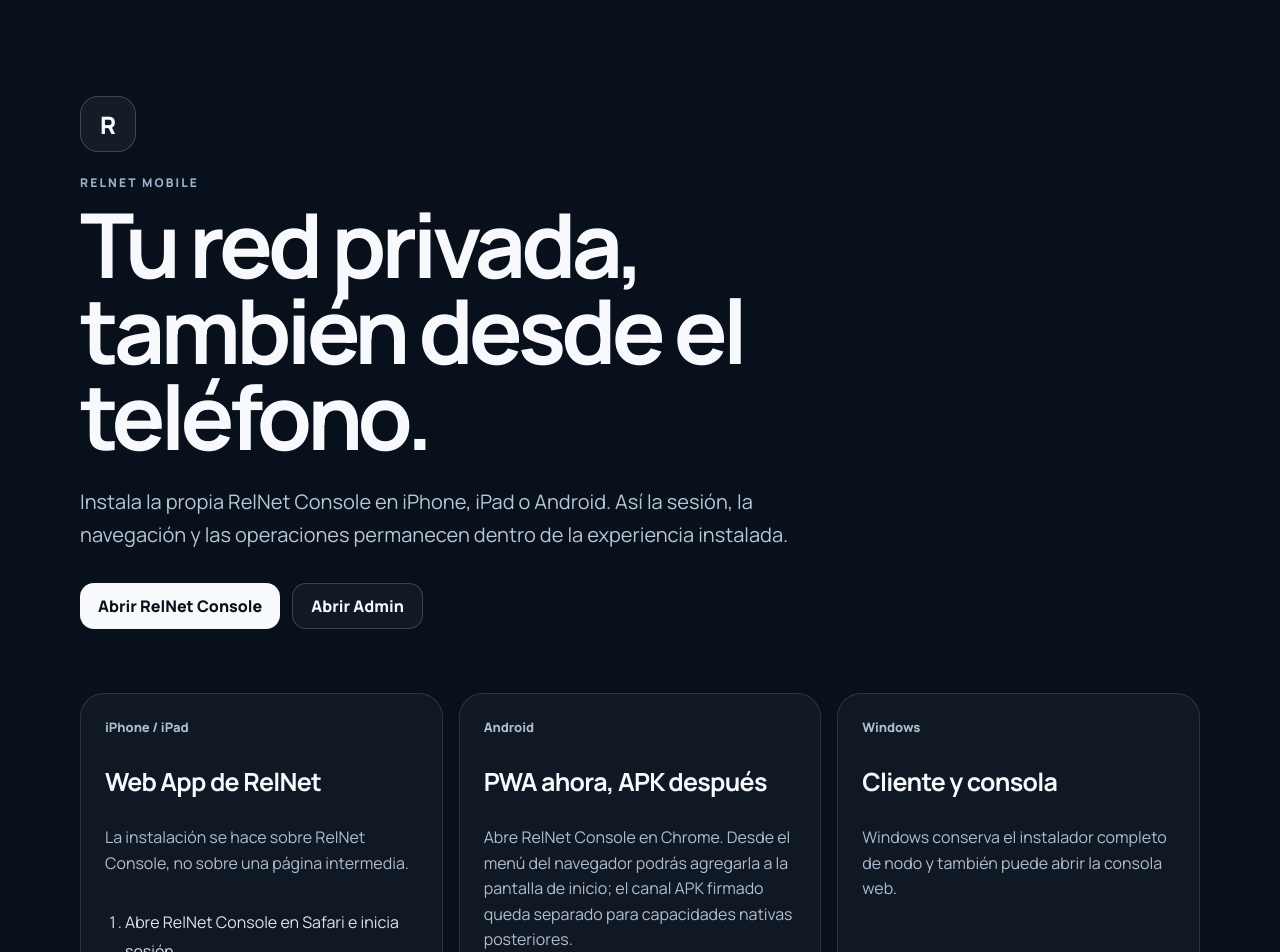
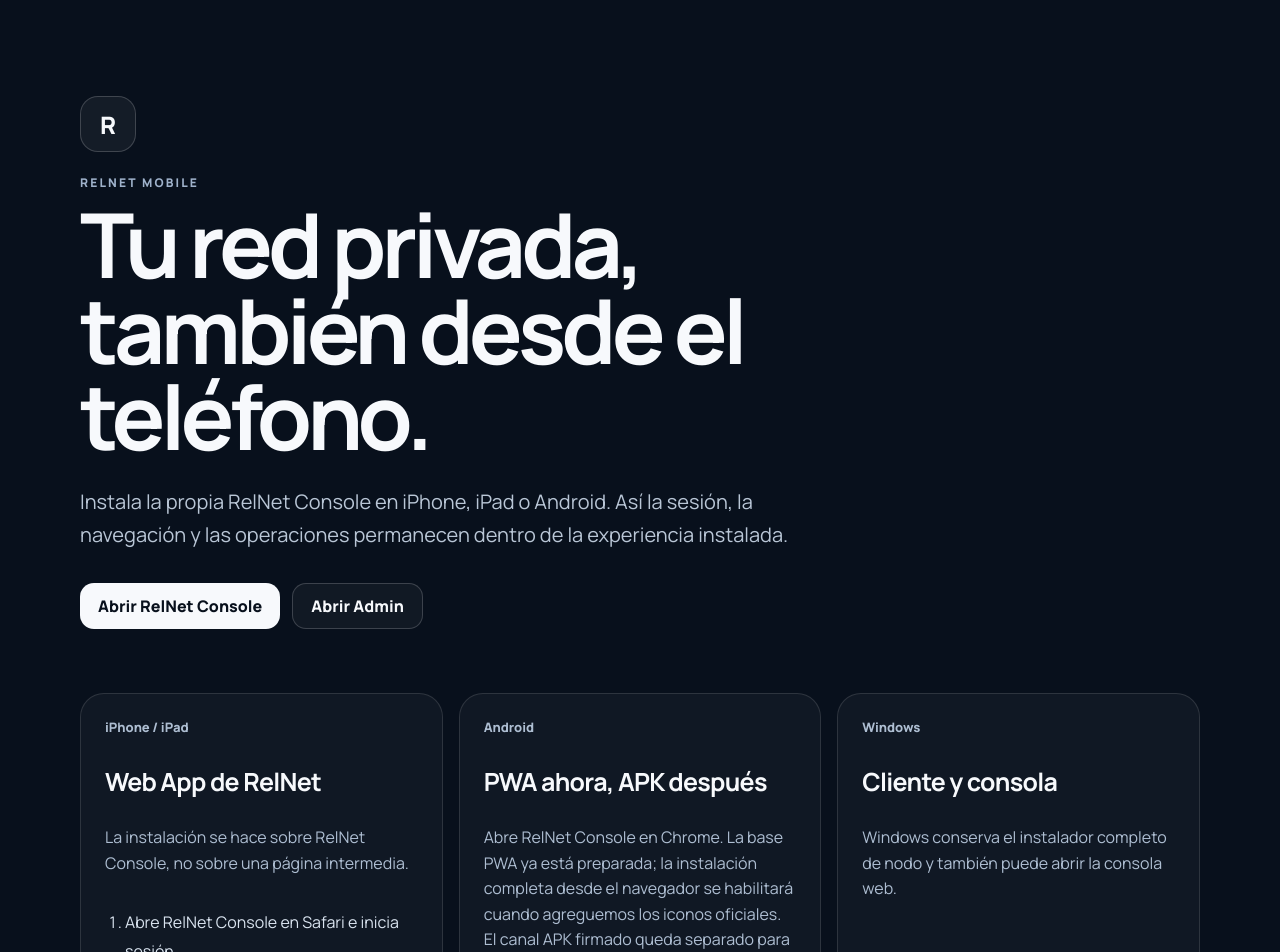
Before and after one commit to ricardomartinez-xcode/Landing, a Next.js app: page /install in a window 1280 px wide. Shown: the top 952 px of the page. Built offline with nearby package versions, Linux system fonts and the light colour scheme.

Commit message:
docs: clarify Android install waits for official icons

```diff
--- a/app/install/InstallExperience.tsx
+++ b/app/install/InstallExperience.tsx
@@ -60,7 +60,7 @@ export function InstallExperience() {
             {platform === 'android' ? <small>Este dispositivo</small> : null}
           </div>
           <h2>PWA ahora, APK después</h2>
-          <p>Abre RelNet Console en Chrome. Desde el menú del navegador podrás agregarla a la pantalla de inicio; el canal APK firmado queda separado para capacidades nativas posteriores.</p>
+          <p>Abre RelNet Console en Chrome. La base PWA ya está preparada; la instalación completa desde el navegador se habilitará cuando agreguemos los iconos oficiales. El canal APK firmado queda separado para capacidades nativas posteriores.</p>
           <a className={styles.cardButton} href={CONSOLE_URL}>Abrir Console</a>
           <span className={styles.cardState}>APK: estructura prevista; empaquetado final pendiente del icono oficial.</span>
         </article>
```
